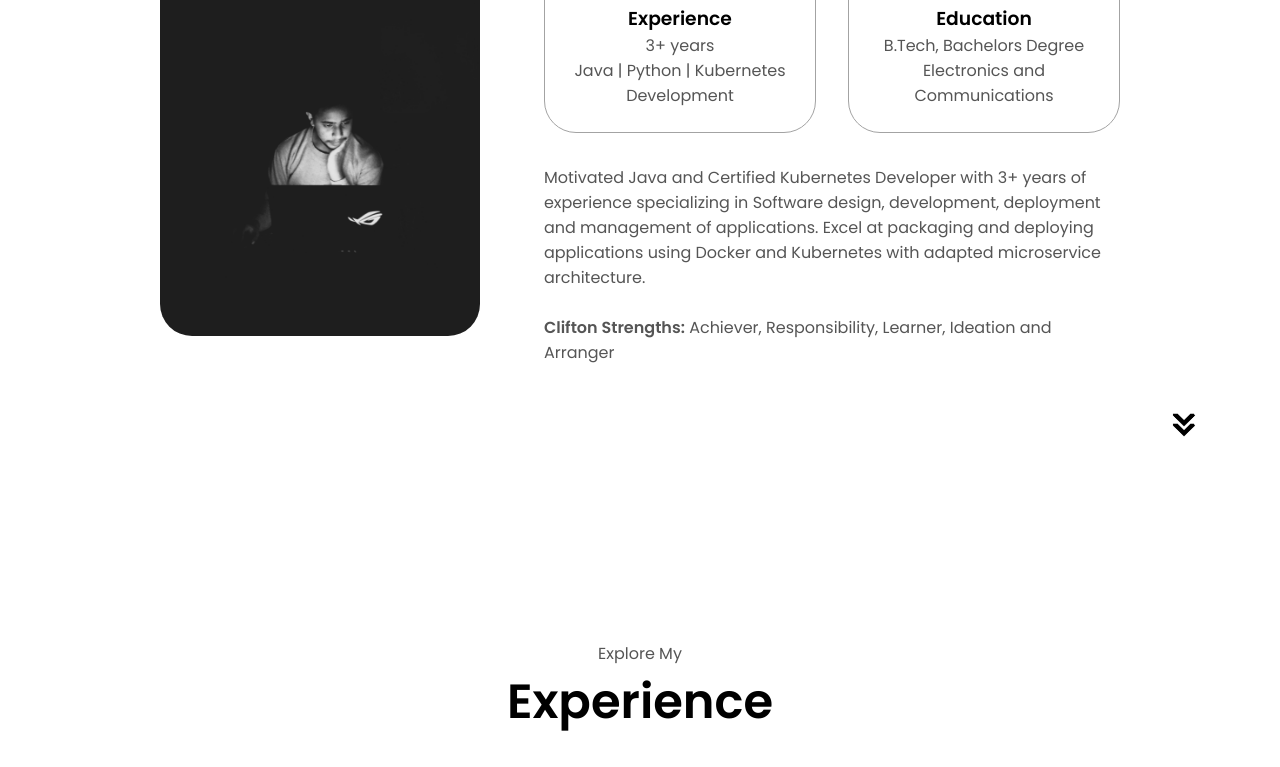
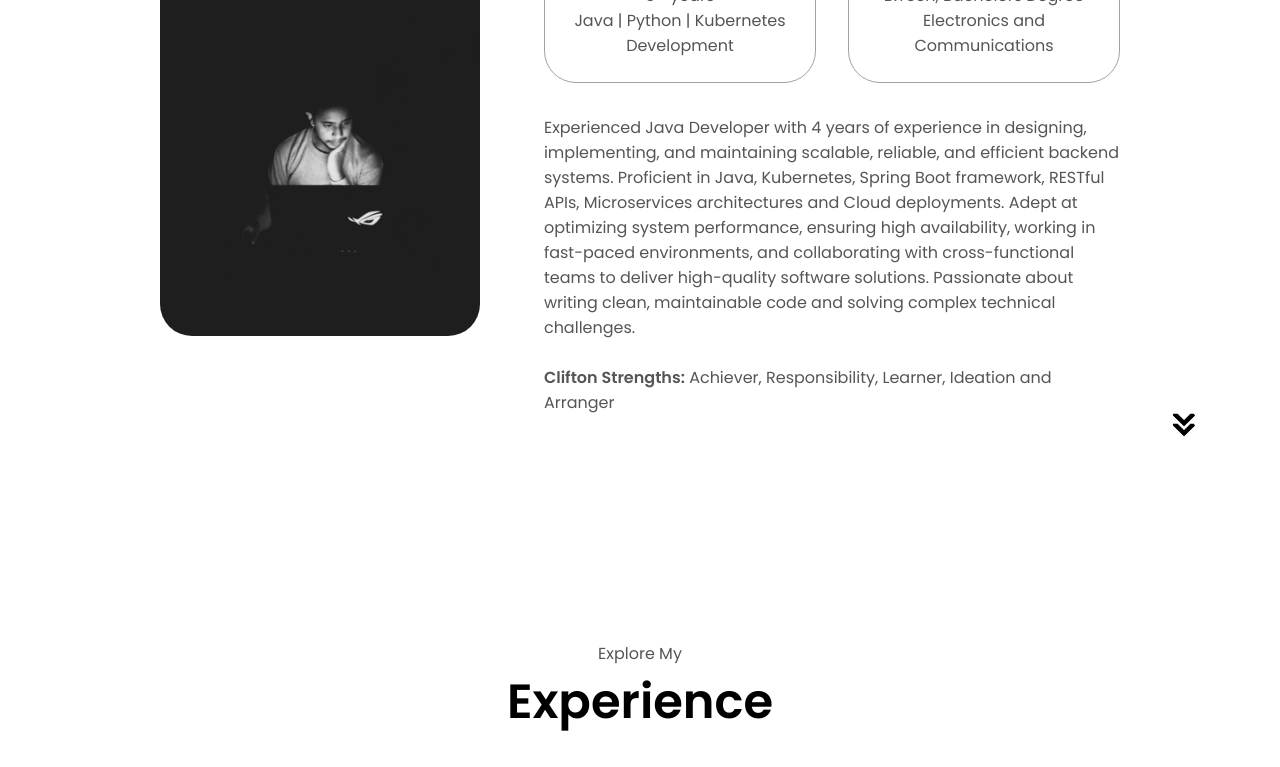
Before and after one commit to HarshaDannina/profile, a plain HTML site: page index.html in a window 1280 px wide. Shown: the part 1183-1950 px from the top of the page. Drawn offline with Linux system fonts and the light colour scheme; a script that the page names is missing.

Commit message:
Update index.html

```diff
--- a/index.html
+++ b/index.html
@@ -107,7 +107,7 @@
           </div>
           <div class="text-container">
             <p>
-              Motivated Java and Certified Kubernetes Developer with 3+ years of experience specializing in Software design, development, deployment and management of applications. Excel at packaging and deploying applications using Docker and Kubernetes with adapted microservice architecture.
+              Experienced Java Developer with 4 years of experience in designing, implementing, and maintaining scalable, reliable, and efficient backend systems. Proficient in Java, Kubernetes, Spring Boot framework, RESTful APIs, Microservices architectures and Cloud deployments. Adept at optimizing system performance, ensuring high availability, working in fast-paced environments, and collaborating with cross-functional teams to deliver high-quality software solutions. Passionate about writing clean, maintainable code and solving complex technical challenges.
             </p>
           </div>
         </br>
```
